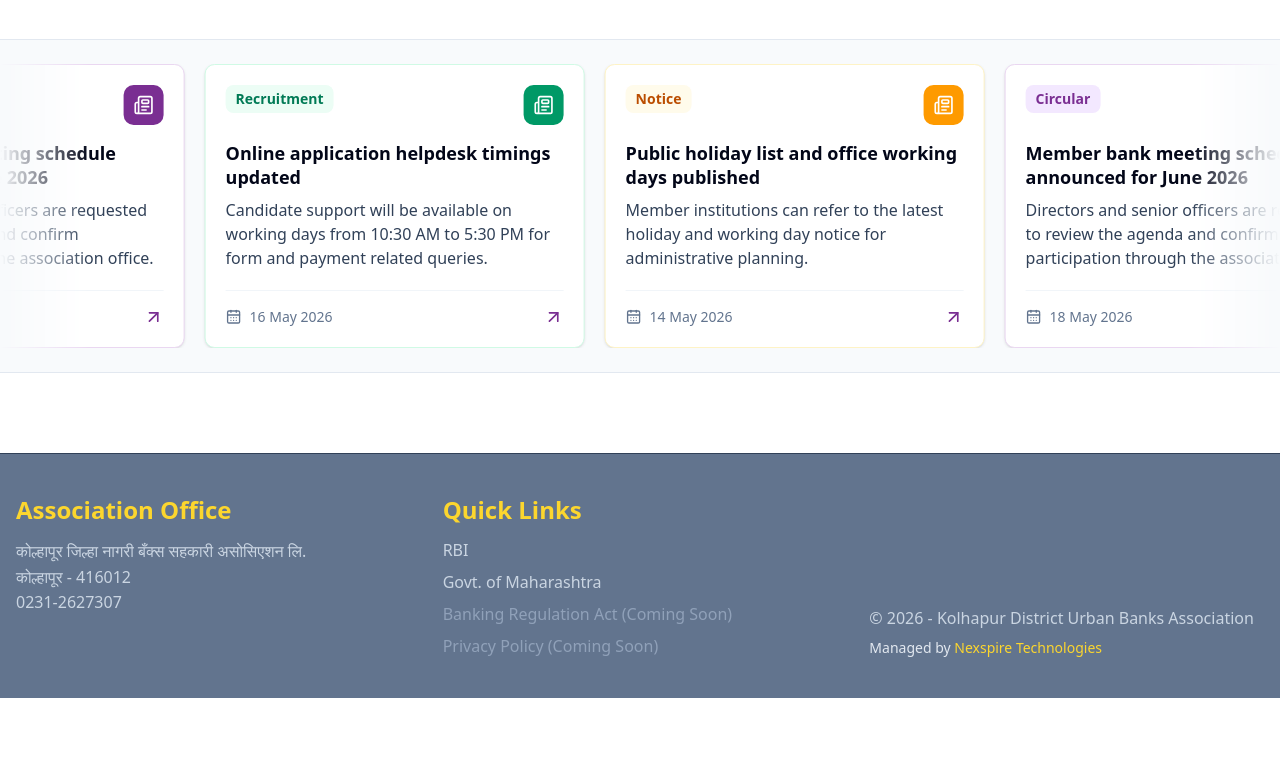
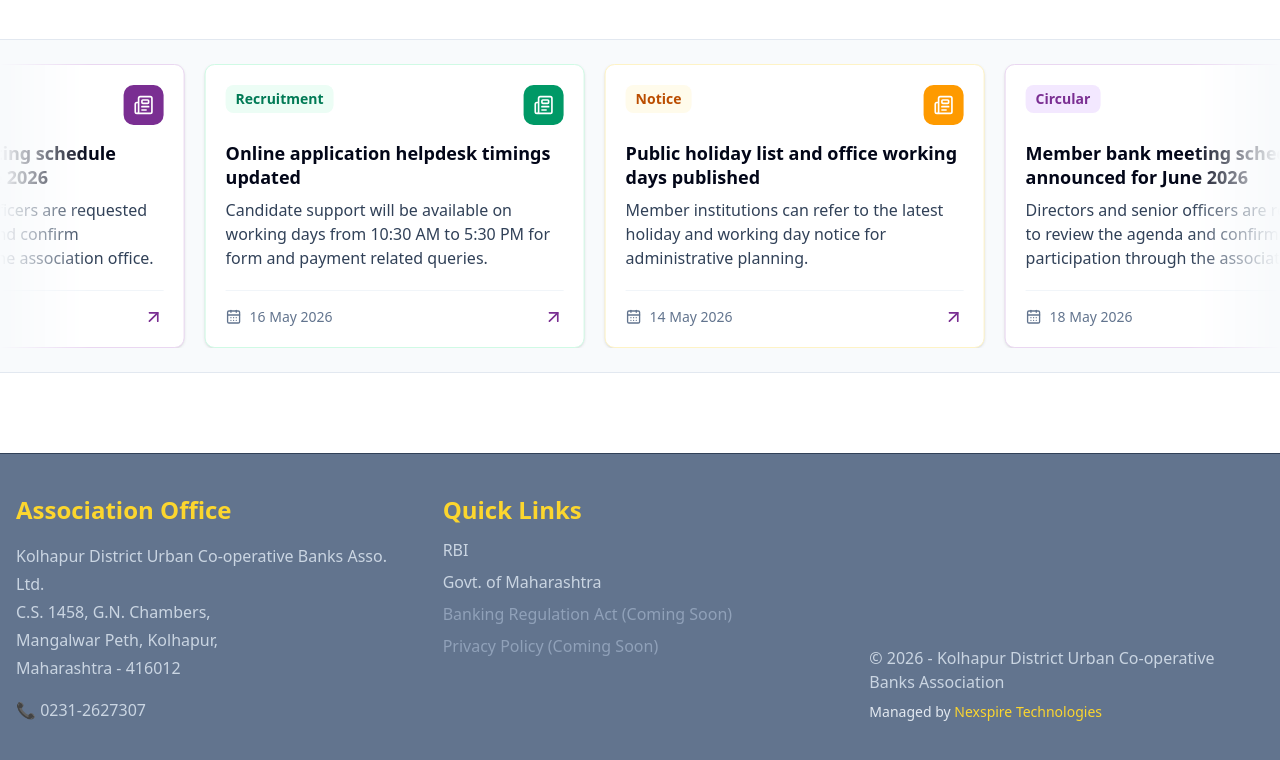
Before and after one commit to NikhiL-Nandeshwar/bank-association, a Next.js app: page / in a window 1280 px wide. Shown: the part 1881-2641 px from the top of the page. Before the commit the page ends 2579 px from the top, so only its background shows below. Built offline with nearby package versions, Linux system fonts and the light colour scheme; no server answers.

Commit message:
address updated in footer

```diff
--- a/src/components/layout/Footer.tsx
+++ b/src/components/layout/Footer.tsx
@@ -1,5 +1,6 @@
 'use client';
 
+import { Phone } from "lucide-react";
 import Link from "next/link";
 
 export default function Footer() {
@@ -11,18 +12,25 @@ export default function Footer() {
 
         {/* Address */}
         <div>
-          <h3 className="mb-3 text-2xl font-semibold text-[#fcd62e]">
+          <h3 className="mb-4 text-2xl font-semibold text-[#fcd62e]">
             Association Office
           </h3>
 
-          <p className="text-md leading-relaxed">
-            कोल्हापूर जिल्हा नागरी बँक्स सहकारी असोसिएशन लि.
+          <p className="text-md leading-7">
+            Kolhapur District Urban Co-operative Banks Asso. Ltd.
             <br />
-            कोल्हापूर - 416012
+            C.S. 1458, G.N. Chambers,
+            <br />
+            Mangalwar Peth, Kolhapur,
+            <br />
+            Maharashtra - 416012
           </p>
 
-          <a href="tel:02312627307" className="hover:text-[#fcd62e]">
-            0231-2627307
+          <a
+            href="tel:02312627307"
+            className="mt-4 inline-block font-medium transition-colors hover:text-[#fcd62e]"
+          >
+            📞 0231-2627307
           </a>
         </div>
 
@@ -85,7 +93,7 @@ export default function Footer() {
         {/* Copyright */}
         <div className="flex flex-col justify-end text-md">
           <p>
-            © {year} - Kolhapur District Urban Banks Association
+            © {year} - Kolhapur District Urban Co-operative Banks Association
           </p>
 
           <p className="mt-2 text-sm text-slate-200">
```
